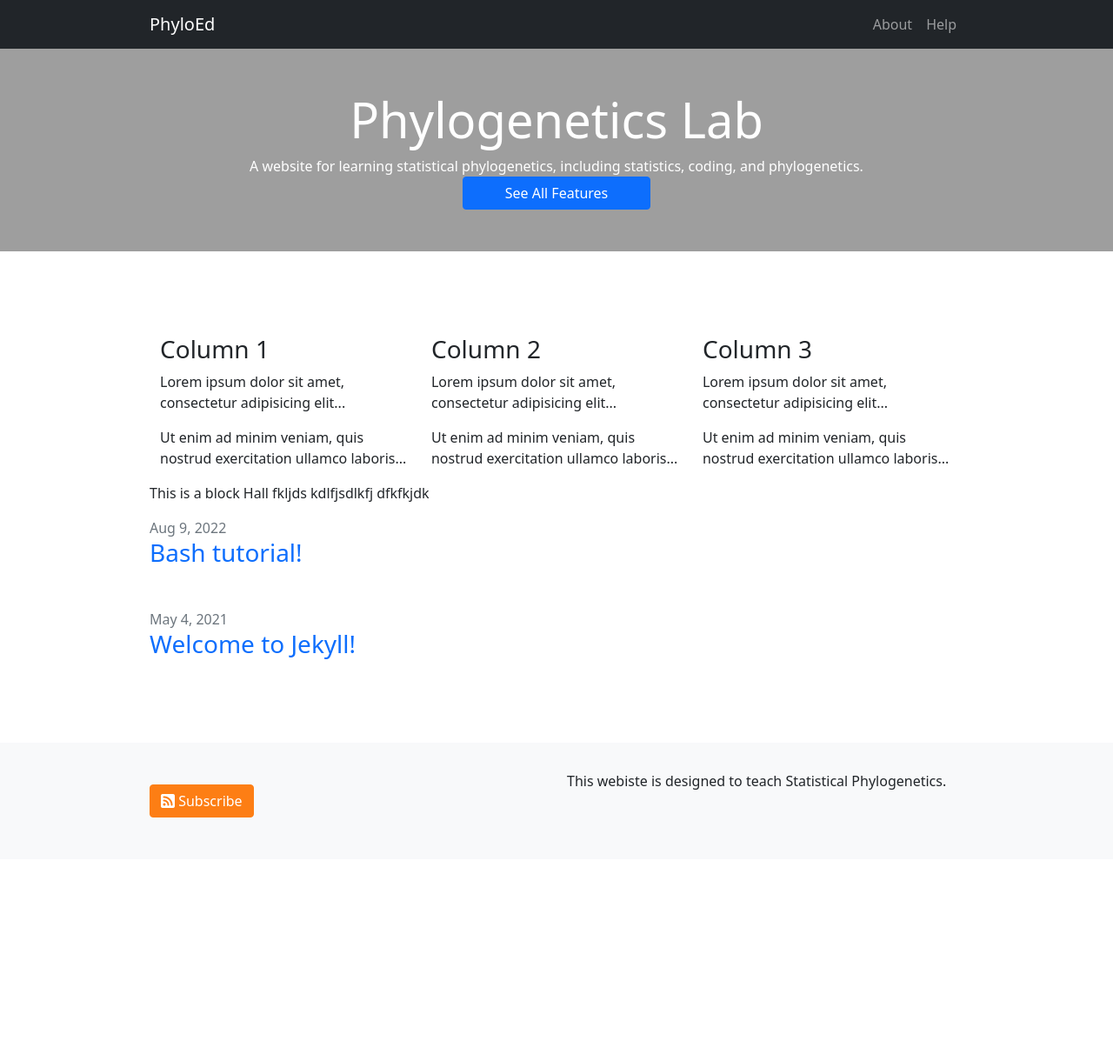
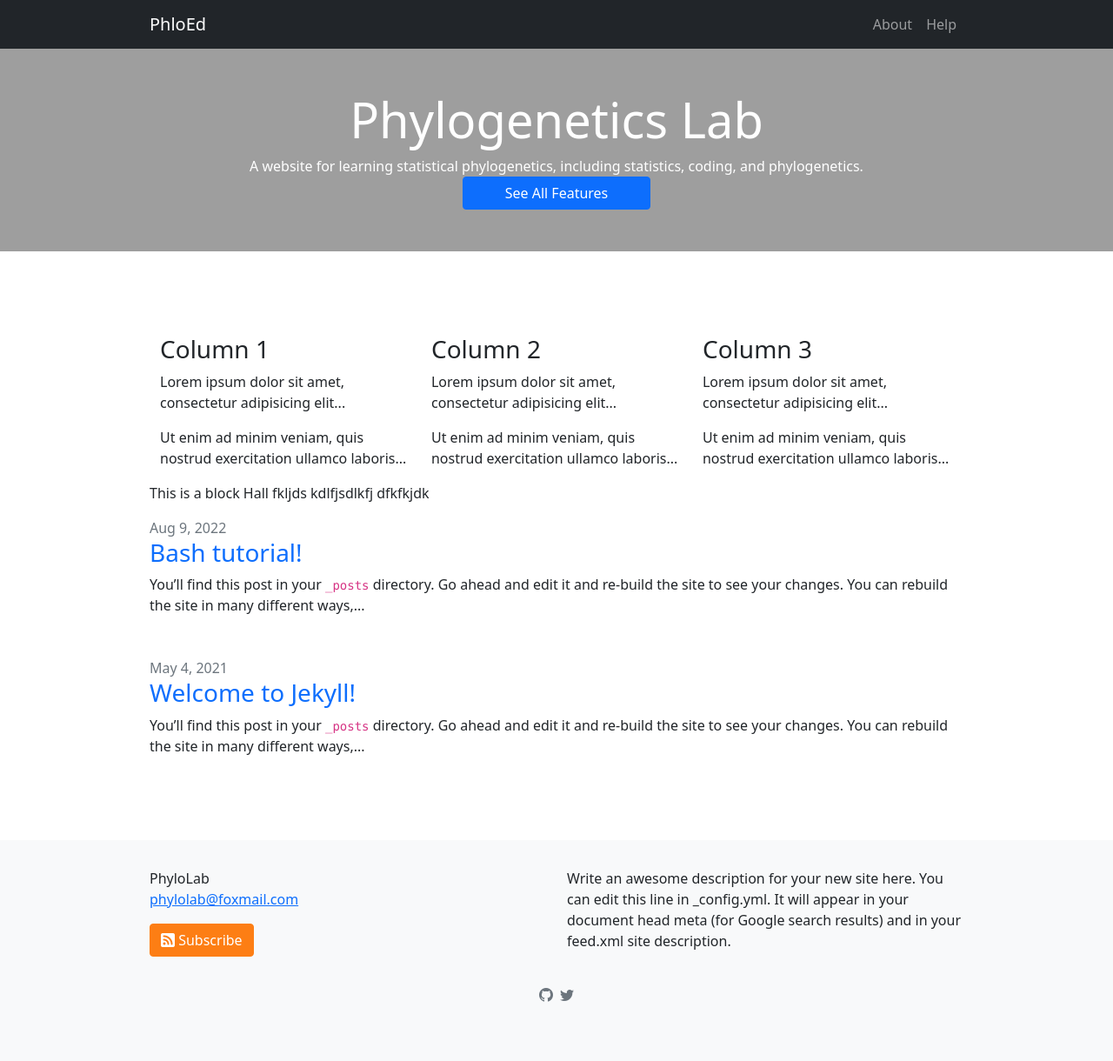
Before and after one commit to lliu1871/PhyEd, a Jekyll site: the page built from index.markdown, in a window 1280 px wide. Shown: the whole page at 87% size. Built offline with Jekyll 4.4.1, drawn with Linux system fonts in a browser that asks for light colours; before the commit the page ends 988 px from its top, so only the background shows below that.

Commit message:
Update _config.yml

```diff
--- a/_config.yml
+++ b/_config.yml
@@ -18,17 +18,51 @@
 # You can create any custom variable you would like, and they will be accessible
 # in the templates via {{ site.myvariable }}.
 
-title: PhyloEd
-author: PhyloLab
-email: phylolab@foxmail.com
-description: >- #this means to ignore newlines until "baseurl:"
-  This webiste is designed to teach Statistical Phylogenetics.
+title: PhloEd
+author:
+  name: 'PhyloLab'
+  email: 'phylolab@foxmail.com'
+description: >- # this means to ignore newlines until "baseurl:"
+  Write an awesome description for your new site here. You can edit this
+  line in _config.yml. It will appear in your document head meta (for
+  Google search results) and in your feed.xml site description.
+excerpts:
+  # Displays or hides post excerpts from home layout post listing.
+  show: true
+  # Cuts off excerpts with an ellipsis (...) after 32 words (approx. 2 lines).
+  # You can also leave this false, and manually control excerpt length:
+  # https://jekyllrb.com/docs/posts/#post-excerpts
+  auto_truncate: true
+
+# Theme configuration
+bootstrap:
+  # Theme date format
+  # refer to https://shopify.github.io/liquid/filters/date/ if you want to customize this
+  date_format: "%b %-d, %Y"
+
+  # If you want to link only specific pages in your header, uncomment
+  # this and add the path to the page *files* in order as they should show up
+  #header_pages:
+  # - about.md
+
+  # generate social links in footer
+  social_links:
+    twitter: 'https://twitter.com/lliu1871'
+    github:  'https://github.com/lliu1871'
+    #facebook: 'https://example.com/@jekyllrb'
+    #instagram: 'https://example.com/@jekyllrb'
+    #linkedin: 'https://example.com/@jekyllrb'
+    #google: 'https://example.com/@jekyllrb'
+    #youtube: 'https://example.com/@jekyllrb'
+    #twitch: 'https://example.com/@jekyllrb'
+    #telegram: 'https://example.com/@jekyllrb'
+    #whatsapp: 'https://example.com/@jekyllrb'
+    #discord: 'https://example.com/@jekyllrb'
+    #slack: 'https://example.com/@jekyllrb'
 
 
 # Build settings
+theme: jekyll-bootstrap-theme
 plugins:
   - jekyll-feed
-  - jekyll-remote-theme
-
-remote_theme: jonaharagon/jekyll-bootstrap-theme
-# Theme configuration information: https://github.com/jonaharagon/jekyll-bootstrap-theme
+  - jekyll-seo-tag
```
